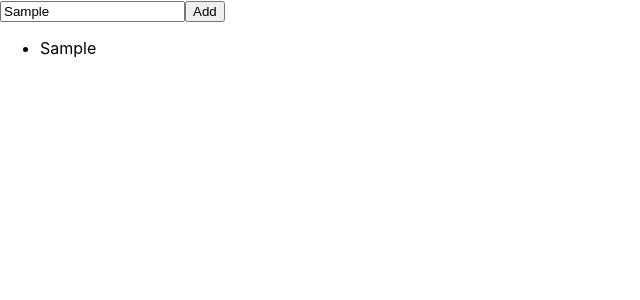
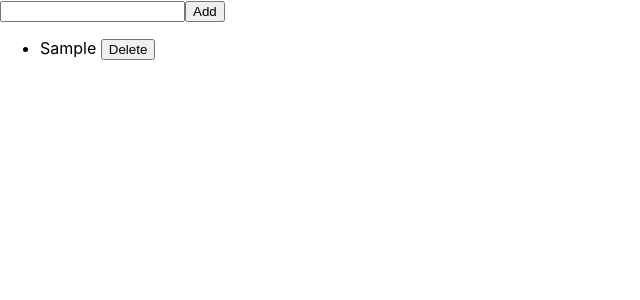
Before and after one commit to mariomelchor/react-todolist, a React (Create React App) app: page / in a window 1280 px wide. Both pictures are taken after typing "Sample" into the empty fields and a click on the button "Add". Shown: the top 300 px of the page, without its empty margins (0-640 px from the left). Built offline with nearby package versions, Linux system fonts and the light colour scheme.

Commit message:
deleting items from local storage

```diff
--- a/src/App.js
+++ b/src/App.js
@@ -8,6 +8,7 @@ class App extends React.Component {
     super(props);
 
     this.additem = this.additem.bind(this);
+    this.deleteItem = this.deleteItem.bind(this);
     this.handleChange = this.handleChange.bind(this);
 
     this.state = {
@@ -35,7 +36,27 @@ class App extends React.Component {
     event.preventDefault();
 
     let items = this.state.items;
+    let value = this.state.value;
+
+    if (value.trim === '') {
+      alert('this is empty');
+      return;
+    }
+
     items.push(this.state.value);
+
+    this.setState({
+      items,
+      value: '',
+    });
+
+    localStorage.setItem('todoItems', JSON.stringify(items));
+
+  }
+
+  deleteItem(item){
+    let items = this.state.items;
+    items.splice(item,1);
 
     this.setState({
       items,
@@ -43,7 +64,6 @@ class App extends React.Component {
 
     localStorage.setItem('todoItems', JSON.stringify(items));
   }
-
 
   handleChange(event) {
     this.setState({
@@ -56,7 +76,7 @@ class App extends React.Component {
     return (
       <div className="App">
         <Input additem={this.additem} value={this.state.value} handleChange={this.handleChange} />
-        <List items={this.state.items} />
+        <List items={this.state.items} delete={this.deleteItem} />
       </div>
     );
   }
--- a/src/List/index.js
+++ b/src/List/index.js
@@ -5,7 +5,7 @@ function List(props) {
   return(
     <ul>
       {props.items.map((item, index) => {
-        return <li key={index}>{item}</li>
+        return <li key={index}>{item} <button onClick={() => props.delete(index)}>Delete</button></li>
       })}
     </ul>
   );
```
